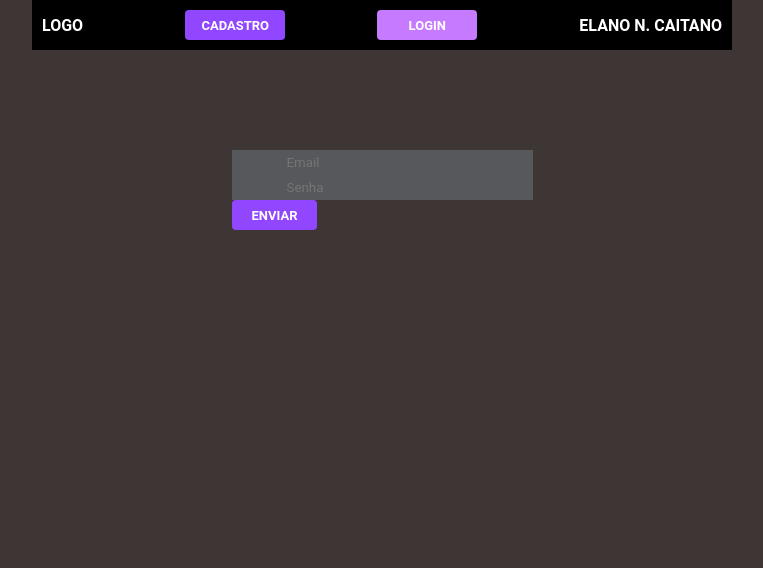
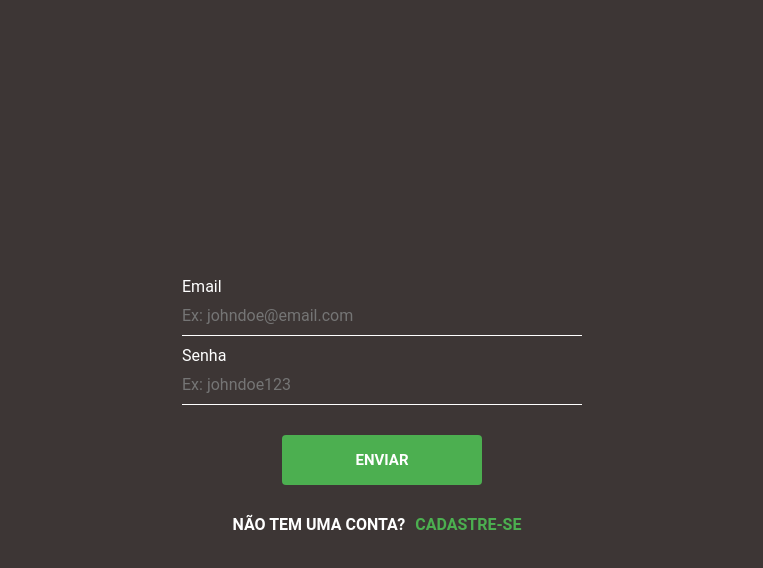
Before and after one commit to elanonc/social-networks, a React (Vite) app in the folder client/: page /login in a window 1280 px wide. Shown: the top 568 px of the page, without its empty margins (258-1021 px from the left). Built offline with nearby package versions, Linux system fonts and the light colour scheme.

Commit message:
Cadastro e Login: Estilização

```diff
--- a/client/src/components/Pages/PaginaCadastro/PaginaCadastro.css
+++ b/client/src/components/Pages/PaginaCadastro/PaginaCadastro.css
@@ -13,6 +13,7 @@
 }
 
 .container-submit button{
+    margin-top: 30px;
     width: 50%;
     height: 50px;
     font-size: 15px;
@@ -28,7 +29,6 @@
     padding: 10px 0;
     font-size: 16px;
     color: #fff;
-    margin-bottom: 30px;
     border: none;
     border-bottom: 1px solid #fff;
     outline: none;
@@ -36,14 +36,11 @@
 }
 
 .container-form label {
-    margin-bottom: 40px;
-    position: absolute;
-    bottom: 20px;
-    left: 0;
-    padding: 10px 0;
+    padding: 10px 0 0 0;
     font-size: 16px;
     color: #fff;
     pointer-events: none;
+    display: flex;
 }
 
 .text-container {
@@ -51,7 +48,11 @@
     flex-direction: column;
     justify-content: center;
     align-items: center;
-    margin-top: 40px;
+    margin-top: 30px;
+}
+
+.text-container .message-login {
+    padding: 0;
 }
 
 .text-container .navlink-a {
--- a/client/src/components/Pages/PaginaCadastro/PaginaCadastro.jsx
+++ b/client/src/components/Pages/PaginaCadastro/PaginaCadastro.jsx
@@ -26,16 +26,16 @@ export function PaginaCadastro() {
         <div className="signup">
             <form onSubmit={handleSubmit(tratarSubmit)}>
                 <div className="container-form">
+                    <label>Nome:</label>
                     <input {...register("nome")} type="text" placeholder="Ex: John Doe" />
-                    <label>Nome:</label>
                 </div>
                 <div className="container-form">
+                    <label>Email:</label>
                     <input {...register("email")} type="text" placeholder="Ex: johndoe@email.com" />
-                    <label>Email:</label>
                 </div>
                 <div className="container-form">
+                    <label>Senha:</label>
                     <input type="password" {...register("senha")} placeholder="Ex: johndoe2023" />
-                    <label>Senha:</label>
                 </div>
                 <div className="container-submit">
                     <button type="submit">Enviar</button>
--- a/client/src/components/Pages/PaginaLogin/PaginaLogin.css
+++ b/client/src/components/Pages/PaginaLogin/PaginaLogin.css
@@ -1,10 +1,8 @@
-.pagina {
+.loginin {
+    width: 100vw;
+    height: 100vh;
     display: flex;
     justify-content: center;
     align-items: center;
     flex-direction: column;
 }
-
-.formulario {
-    margin-top: 100px;
-}
--- a/client/src/components/Pages/PaginaLogin/PaginaLogin.jsx
+++ b/client/src/components/Pages/PaginaLogin/PaginaLogin.jsx
@@ -4,7 +4,7 @@ import { useForm } from "react-hook-form";
 import { useNavigate } from "react-router-dom";
 import { login } from "../../../api/usuarios.api";
 import { authContext } from "../../../App";
-import { Navegador } from '../../Common/Navegador/Navegador';
+import { NavLink } from "react-router-dom";
 
 import "./PaginaLogin.css";
 
@@ -25,14 +25,27 @@ export function PaginaLogin() {
     };
 
     return (
-        <div className="pagina">
-        <Navegador/>
-        <form className="formulario" onSubmit={handleSubmit(tratarSubmit)}>
-            <input {...register("email")} type="text" placeholder="Email" />
-            <br />
-            <input type="password" {...register("senha")} placeholder="Senha" />
-            <button type="submit">Enviar</button>
-        </form>
+        <div className="loginin">
+            <form onSubmit={handleSubmit(tratarSubmit)}>
+                <div className="container-form">
+                    <label>Email</label>
+                    <input {...register("email")} type="text" placeholder="Ex: johndoe@email.com" />
+                </div>
+                <div className="container-form">
+                    <label>Senha</label>
+                    <input type="password" {...register("senha")} placeholder="Ex: johndoe123" />
+                </div>
+                <div className="container-submit">
+                    <button type="submit">Enviar</button>
+                </div>
+            </form>
+            <div className="text-container">
+                    <p className='message-login'>
+                        Não tem uma conta?
+                        <NavLink className='navlink-a' end to='/cadastro'>Cadastre-se</NavLink>
+                    </p>
+
+            </div>
         </div>
     );
 }
```
